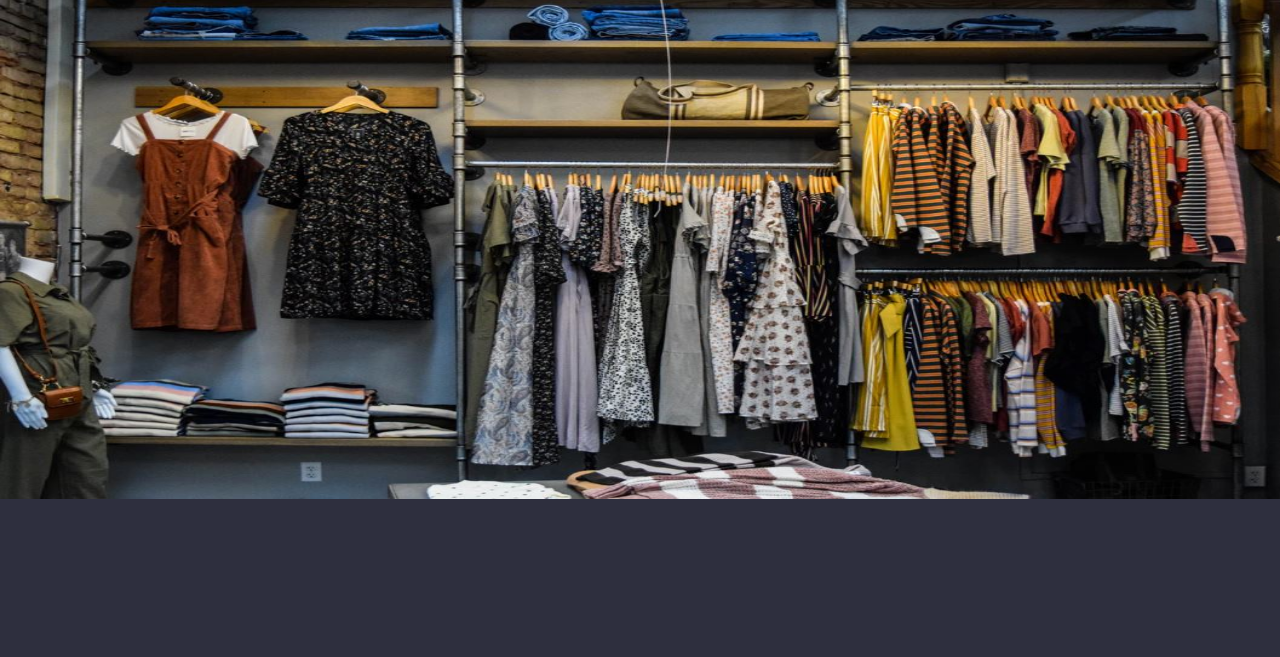
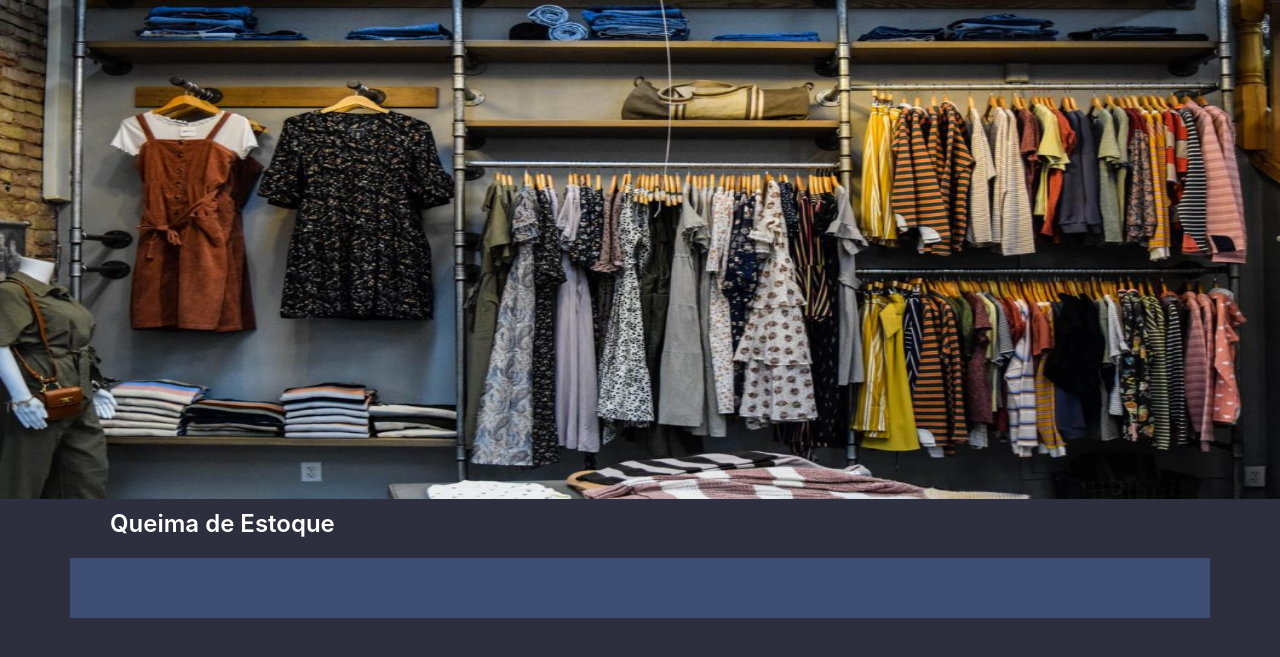
Before and after one commit to JonasBatista7/Projeto-Final-Web, a Django app: page / in a window 1280 px wide. Shown: the part 98-755 px from the top of the page. Run offline with Django 4.2, Linux system fonts and the light colour scheme; data that the repository does not hold is empty.

Commit message:
Estilos da Tela Home Finalizada

```diff
--- a/backend/Produtos/static/css/style.css
+++ b/backend/Produtos/static/css/style.css
@@ -2,23 +2,41 @@
     background: #2E2F3E;
     box-sizing: border-box;
 }
-
+ body{
+    background-color: #2E2F3E;
+    margin: 0;
+    padding: 0;
+ }
 
 .imagem-loja {
     width: 100%;
     height: 500px;
 }
 
+.produtos {
+    background-color: #3D4E72;
+    padding: 30px;
+}
+
 .produto {
     box-sizing: border-box;
     background-color: #4F7EDB;
     margin: 10px;
+    display: flex;
+    flex-direction: column;
 }
 
 .imagem-produto {
     width: 100%;
     height: 400px;
 
+}
+
+.info-produto {
+    display: flex;
+    align-items: center;
+    justify-content: space-between;
+    background-color: #4F7EDB;
 }
 
 .nome-produto {
@@ -30,12 +48,42 @@
     line-height: 29px;
     margin: 0 10px;
     padding: 10px;
-    width: 90%;
+    width: 100%;
     background-color: #4F7EDB;
     color: #FFFFFF;
 }
 
+.valor-produto {
+
+    font-family: 'Inter';
+    font-style: normal;
+    font-weight: 600;
+    font-size: 20px;
+    line-height: 29px;
+    margin: 0 10px;
+    padding: 10px;
+    width: 50%;
+    background-color: #4F7EDB;
+    color: #4A4450;
+}
+
 .btn-adicionar {
-    margin-left: 15px;
+    margin: 30px;
     background-color: #2E2F3E;
 }
+
+.Section-Produtos-Text{
+    font-family: 'Inter';
+    font-style: normal;
+    font-weight: 600;
+    font-size: 24px;
+    line-height: 29px;
+    display: flex;
+    align-items: center;
+    text-align: center;
+    color: #FFFFFF;
+    padding: 10px;
+    margin-top: 0;
+    margin-bottom: 10px;
+    margin-left: 100px;
+}
--- a/backend/Produtos/templates/index.html
+++ b/backend/Produtos/templates/index.html
@@ -10,7 +10,7 @@
     <link rel="stylesheet" href="/static/css/style.css">
 </head>
 <body style="background-color: #2E2F3E;">
-    <div style="background-color:#2E2F3E">
+    <div>
         <header class="d-flex flex-wrap justify-content-center py-3 mb-4 border-bottom">
           <a href="/" class="d-flex align-items-center mb-3 mb-md-0 me-md-auto text-dark text-decoration-none">
             <svg class="bi me-2" width="40" height="32"><use xlink:href="#bootstrap"/></svg>
@@ -29,68 +29,13 @@
     <img src="/static/imagem1.jpg" alt="Loja" class="imagem-loja">
 
 
+    <section>
+      <header >
+        <span class="Section-Produtos-Text">Queima de Estoque</span>
+    </header>
 
+    <div class="container produtos">
 
-    <div class="row">
-      {% for produto in produtos %}
-
-
-        <div class="col-4" >
-          <div class="card shadow-sm">
-            <svg class="bd-placeholder-img card-img-top" width="100%" height="225" xmlns="http://www.w3.org/2000/svg" role="img" aria-label="Placeholder: Thumbnail" preserveAspectRatio="xMidYMid slice" focusable="false"><title>Placeholder</title><rect width="100%" height="100%" fill="#55595c"/><text x="50%" y="50%" fill="#eceeef" dy=".3em">Thumbnail</text></svg>
-
-            <div class="card-body">
-              <p class="card-text">{{produto.NOME_PRODUTO}}</p>
-              <div class="d-flex justify-content-between align-items-center">
-                <div class="btn-group">
-                  <a href="#" class="btn btn-primary my-2">Adicionar ao carrinho</a>
-                </div>
-                <small class="text-muted">{{produto.VALOR}}
-              </div>
-            </div>
-          </div>
-        </div>
-      {% endfor %}
-    </div>
-
-    <div class="row">
-      {% for produto in produtos %}
-
-
-        <div class="col-4" >
-
-            <div class="card-body">
-              <p class="card-text">{{produto.NOME_PRODUTO}}</p>
-                <div class="btn-group">
-                  <a href="#" class="btn btn-primary my-2">Adicionar ao carrinho</a>
-                </div>
-                <small class="text-muted">{{produto.VALOR}}
-            </div>
-        </div>
-      {% endfor %}
-    </div>
-
-
-    <div class="container">
-      <div class="row">
-      {% for produto in produtos.paginator.page %}
-      {%  if forloop.counter|divisibleby:3 %}
-        <div class="col-md-4">
-          {{produto.NOME_PRODUTO}}
-        </div>
-      </div>
-      {% if not forloop.last %}
-      <div class="row">
-      {% endif %}
-      {% else %}
-        <div class="col-md-4">
-          {{produto.NOME_PRODUTO}}
-        </div>
-      {% endif %}
-      {% endfor %}
-      </div>
-    </div>
-    <div class="container">
       <div class="row">
         {% for produto in produtos %}
 
@@ -99,7 +44,11 @@
 
             <div class="produto">
              <img src="/static/images/download.jpeg" alt="Camiseta" class="imagem-produto">
-              <p class="nome-produto">{{produto.NOME_PRODUTO}} {{produto.VALOR}}</p>
+             <div class="info-produto">
+              <p class="nome-produto">{{produto.NOME_PRODUTO}}</p>
+              <p class="valor-produto">R$ {{produto.VALOR}}</p>
+             </div>
+
               <a href="#" class="btn btn-primary my-2 btn-adicionar">Adicionar ao carrinho</a>
 
             </div>
@@ -107,7 +56,7 @@
         {% endfor %}
       </div>
     </div>
-
+  </section>
 
 </html>
 
```
